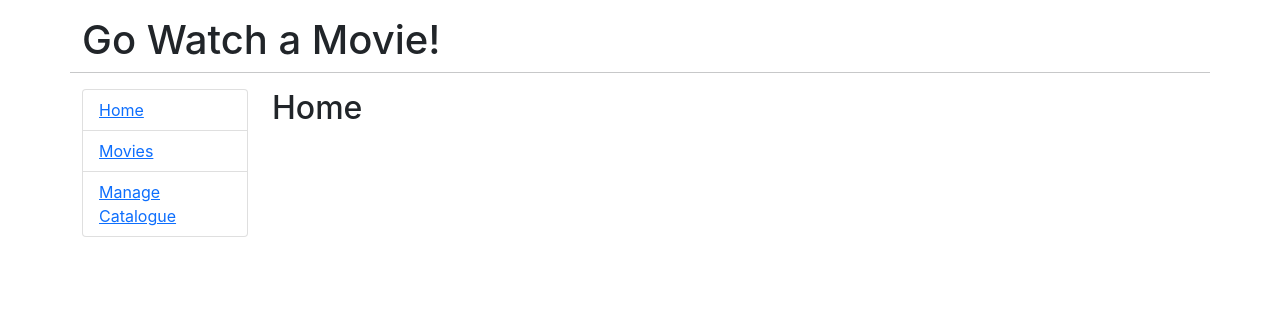
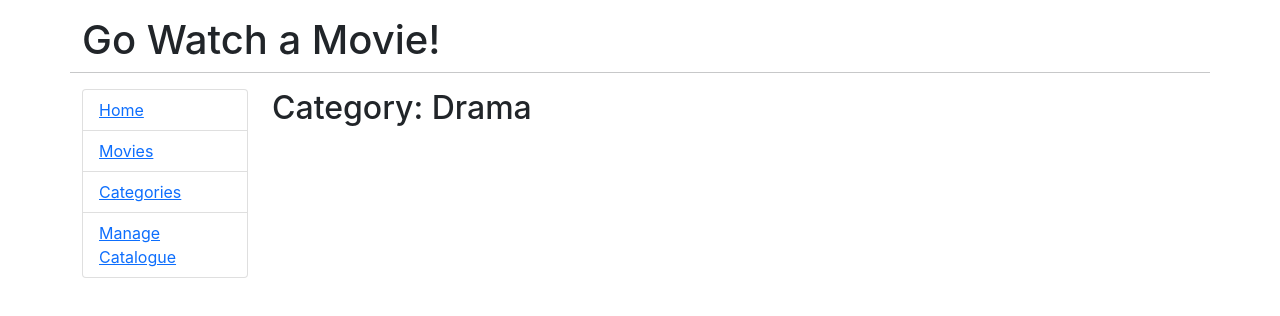
Before and after one commit to ahmedkhaeld/go-movies, a React (Create React App) app: page /by-category/drama in a window 1280 px wide. Shown: the top 316 px of the page. Built offline with nearby package versions, Linux system fonts and the light colour scheme.

Commit message:
Feat manage movies by categories component
routing and nesting the categories
list all categories
list all movies that matches certain category
how to pass information to a component using react router

```diff
--- a/src/App.js
+++ b/src/App.js
@@ -1,8 +1,9 @@
 import React, { Fragment } from 'react';
-import {BrowserRouter as Router, Switch, Route, Link, useParams} from 'react-router-dom';
+import {BrowserRouter as Router, Switch, Route, Link, useParams, useRouteMatch} from 'react-router-dom';
 import Movies from './components/Movies'
 import Admin from './components/Admin'
 import Home from "./components/Home";
+import Categories from "./components/Categories"
 export default function App() {
   return (
       <Router>
@@ -26,6 +27,9 @@
                     <Link to="/movies">Movies</Link>
                   </li>
                   <li className="list-group-item">
+                    <Link to="/by-category">Categories</Link>
+                  </li>
+                  <li className="list-group-item">
                     <Link to="/admin">Manage Catalogue</Link>
                   </li>
                 </ul>
@@ -40,6 +44,19 @@
                 <Route path="/movies">
                   <Movies />
                 </Route>
+                <Route exact path="/by-category">
+                  <CategoryPage />
+                </Route>
+                <Route
+                    exact
+                    path="/by-category/drama"
+                    render={(props) => <Categories {...props} title={`Drama`} />}
+                />
+                <Route
+                    exact
+                    path="/by-category/comedy"
+                    render={(props) => <Categories {...props} title={`Comedy`} />}
+                />
                 <Route path="/admin">
                   <Admin />
                 </Route>
@@ -59,3 +76,19 @@
   let { id } = useParams();
   return <h2>Movie id {id}</h2>
 }
+
+function CategoryPage() {
+
+  let { path, url } = useRouteMatch();
+
+  return (
+      <div>
+        <h2>Categories</h2>
+
+        <ul>
+          <li><Link to={`${path}/comedy`}>Comedy</Link> </li>
+          <li><Link to={`${url}/drama`}>Drama</Link> </li>
+        </ul>
+      </div>
+  );
+}
--- /dev/null
+++ b/src/components/Categories.js
@@ -0,0 +1,10 @@
+import React, { Component } from 'react'
+
+
+
+export default class Categories extends Component {
+
+    render() {
+        return <h2>Category: {this.props.title}</h2>
+    }
+}
```
